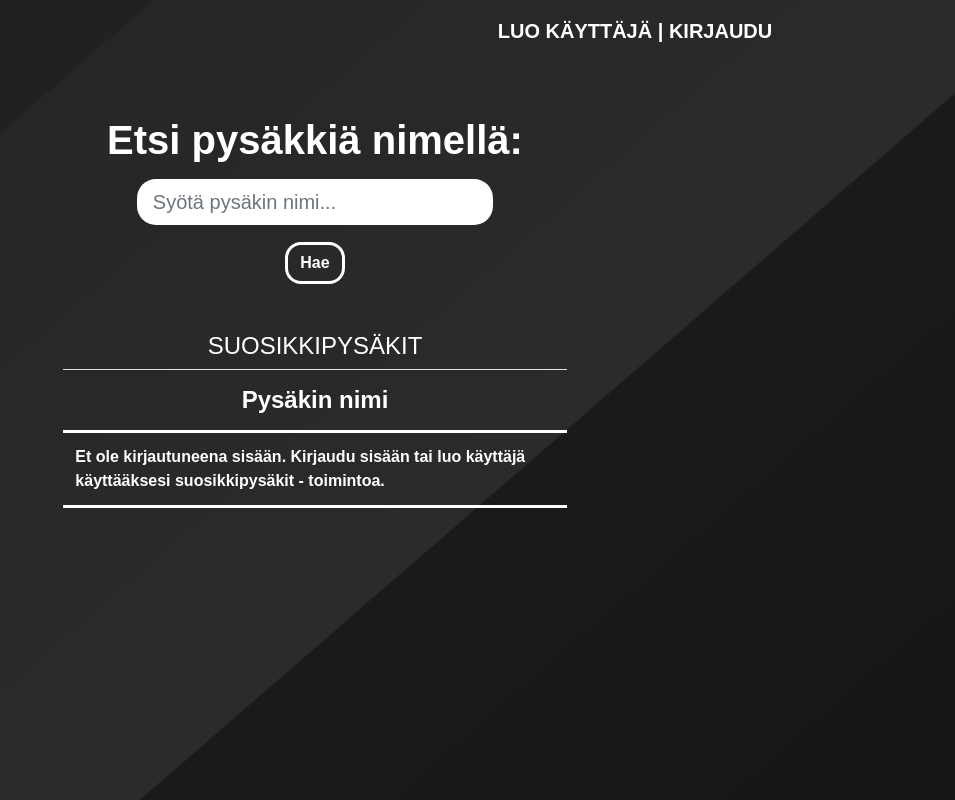
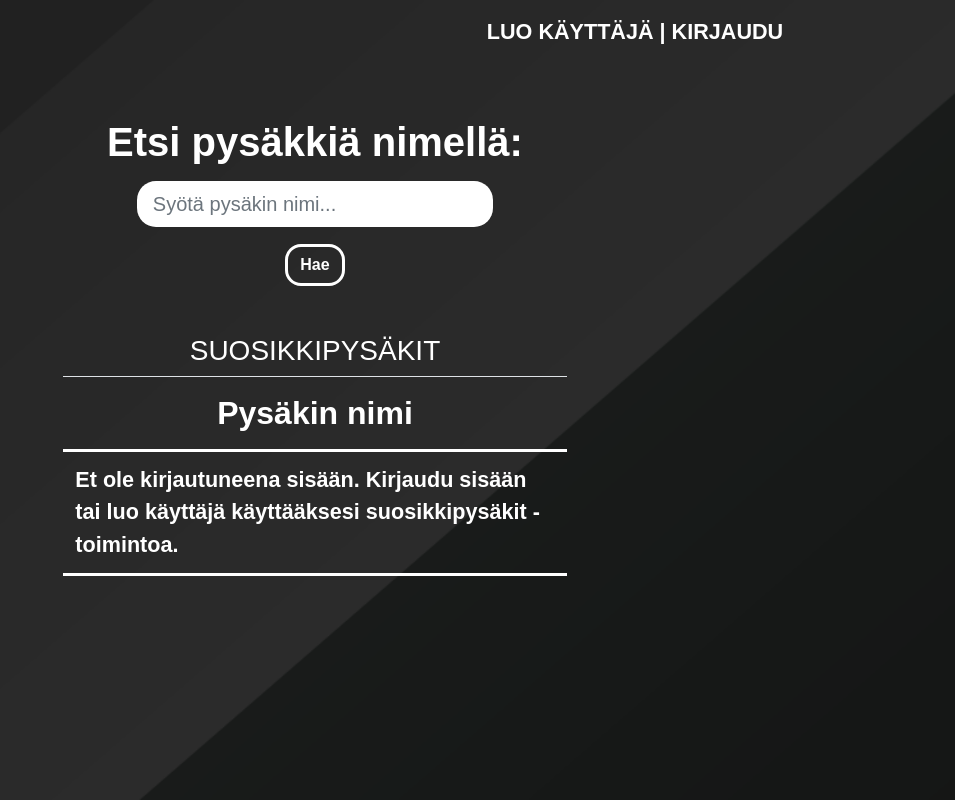
Before and after one commit to tmati/hsl-timetable, a PHP site: page / in a window 1280 px wide. Shown: the whole page, without its empty margins (325-1280 px from the left). Run offline with PHP 8.4, Linux system fonts and the light colour scheme; some libraries are stand-ins or nearby versions.

Commit message:
adjusted css to fit various devices

```diff
--- a/client/CSS/SearchPage.css
+++ b/client/CSS/SearchPage.css
@@ -1,12 +1,4 @@
-body {
-    background: url("../content/img/Ferry-bgnb.png");
-    background-repeat: no-repeat;
-    -webkit-background-size: cover;
-    -moz-background-size: cover;
-    -o-background-size: cover;
-    background-size: cover;
-    height: 100vh;
-}
+
 
 .loginForm {
     display: none;
@@ -19,6 +11,7 @@ body {
 
 .loginInfo {
     cursor: pointer;
+
 }
 
 input[type=text] {
--- a/client/CSS/app.css
+++ b/client/CSS/app.css
@@ -1,6 +1,6 @@
 body {
     background: url("../content/img/Ferry-bgnb.png");
-    background-repeat: no-repeat;
+    background-repeat: repeat;
     -webkit-background-size: cover;
     -moz-background-size: cover;
     -o-background-size: cover;
@@ -10,38 +10,51 @@ body {
     font-weight: bold;
     color: white;
     width: 100%;
+    height: 100vh;
 }
 
 .routeCell p {
     display: none;
 }
 
+#loginInfo {
+    font-size: 2em;
+}
+
+#favoritesTableBody {
+    font-size: 2em;
+}
+
+#favoritesTableHead {
+    font-size: 3.5em;
+}
 /* Limits from Bootstrap */
 
 /* Small devices (landscape phones, 576px and up) */
-@media (min-width: 300px) {
+@media (min-width: 567px) {
     body {
-        font-size: 12px;
+        font-size: 10px;
+        background-repeat: no-repeat;
     }
     .autocomplete-items p {
         font-size: 2em;
     }
-    .loginInfo {
-        font-size: 1.25em;
-    }
-    #favText {
-        font-size: 1.5em;
-    }
-
 }
 
 /* Medium devices (tablets, 768px and up) */
 @media (min-width: 768px) {
     body {
-        font-size: 14px;
+        font-size: 12px;
     }
-    .routeCell p {
-        display: inline-block;
+    #loginInfo{
+    font-size: 1.35em;
+    }
+    #favoritesTableBody {
+        font-size: 1.35em;
+    }
+
+    #favoritesTableHead {
+        font-size: 2em;
     }
 }
 
--- a/client/views/search.html
+++ b/client/views/search.html
@@ -45,8 +45,8 @@
         <div class="col-sm-5 mx-auto mt-5">
             <!-- The list of favourite stops for logged in users. Will appear on click. -->
             <h3 id="favText" >SUOSIKKIPYSÄKIT</h3>
-            <table class="table">
-                <thead>
+            <table class="table" id="FavTable">
+                <thead id="favoritesTableHead">
                     <tr>
                         <th scope="col">Pysäkin nimi</th>
                     </tr>
```
